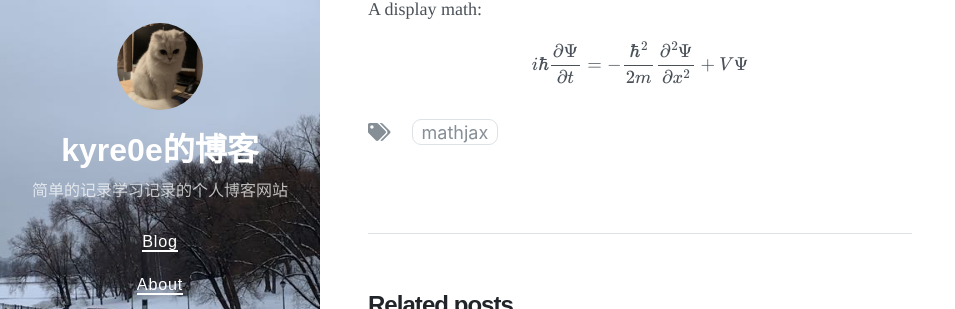
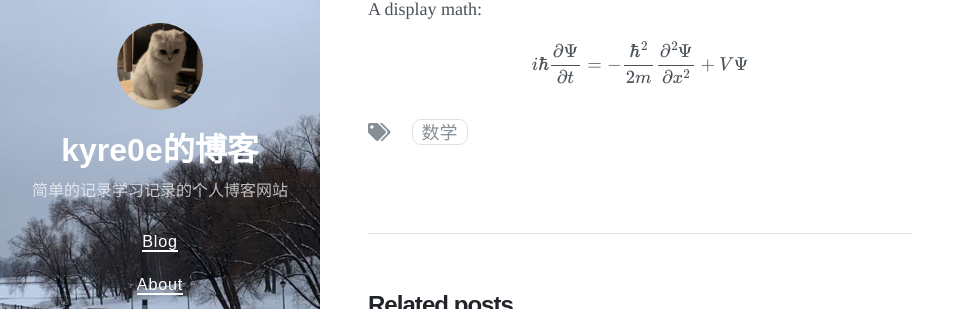
Before and after one commit to Kyre0ee/Kyre0ee.github.io, a Jekyll site: the page built from _posts/2020-10-02-testing-mathjax.md, in a window 1280 px wide. Shown: the part 248-557 px from the top of the page, without its empty margins (0-955 px from the left). Built offline with Jekyll 4.4.1, drawn with Linux system fonts in a browser that asks for light colours; nearby versions of some CDN libraries.

Commit message:
Update 2020-10-02-testing-mathjax.md

```diff
--- a/_posts/2020-10-02-testing-mathjax.md
+++ b/_posts/2020-10-02-testing-mathjax.md
@@ -1,7 +1,7 @@
 ---
 layout: post
 title: Testing MathJax
-tags: mathjax
+tags: 数学
 math: true
 date: 2020-10-02 15:32 +0800
 ---
```
